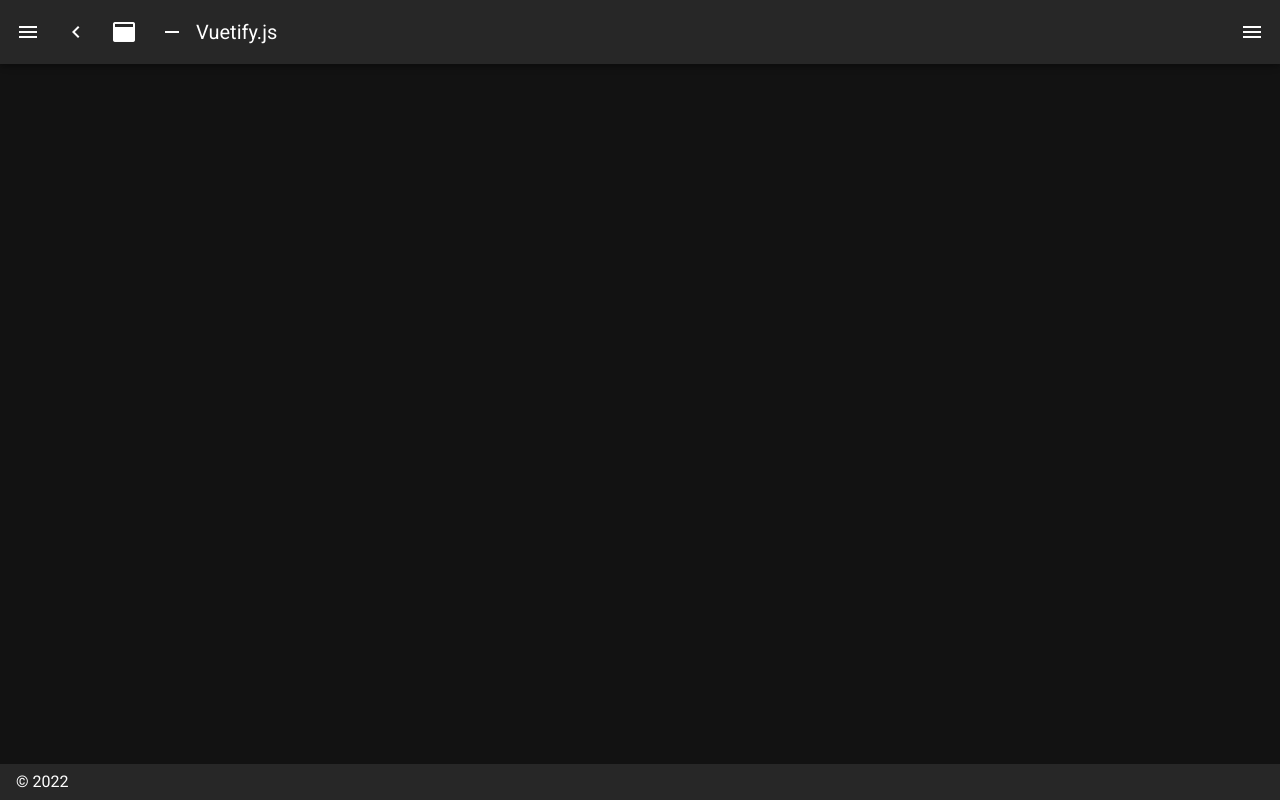
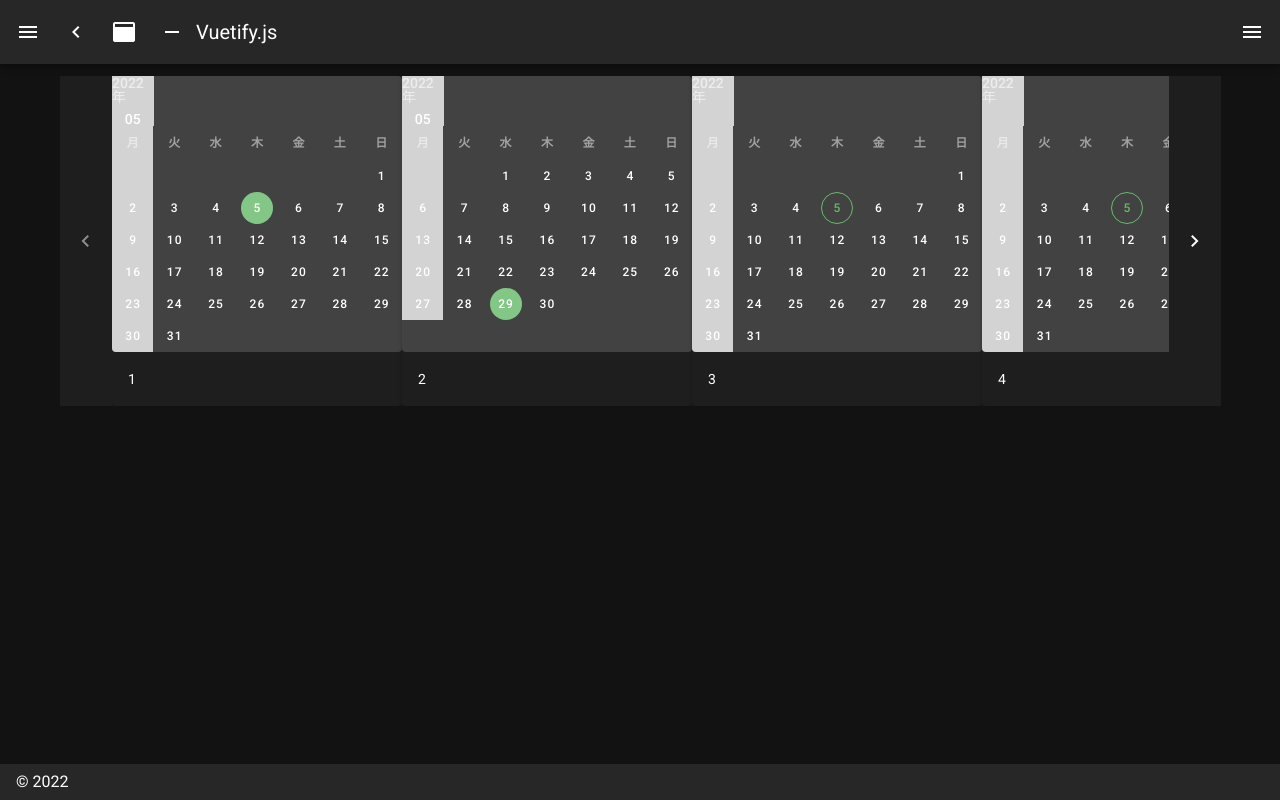
Before and after one commit to suvashisha/nuxt-with-vuetify, a Nuxt app: page /sample123 in a window 1280 px wide. Before the commit this address had no page. Built offline with nearby package versions, Linux system fonts and the light colour scheme; what vue-horizontal-list would draw is missing.

Commit message:
cal scroll

```diff
--- /dev/null
+++ b/pages/sample123.vue
@@ -0,0 +1,96 @@
+<template>
+  <v-sheet>
+    <v-slide-group multiple show-arrows>
+      <v-slide-item v-for="n in 6" :key="n">
+        <!-- <v-card style="margin: 0 0 0 0; width: 320px; height: 240px;"> -->
+         <v-card>
+          <v-date-picker
+              v-model="$data['picker' + n]"
+              :first-day-of-week="1"
+              color="green lighten-1"
+              header-color="theme--dark"
+              locale="ja-jp"
+              :day-format="(date) => new Date(date).getDate()"
+              :title-date-format="getTitleDateFormat"
+            ></v-date-picker>
+          <v-card-text class="text--primary">
+           {{ n }}
+          </v-card-text>
+        </v-card>
+      </v-slide-item>
+    </v-slide-group>
+  </v-sheet>
+</template>
+
+<script>
+export default {
+  name: "sample123",
+  data() {
+    return {
+      // picker1: new Date(Date.now() - new Date().getTimezoneOffset() * 60000)
+      //   .toISOString()
+      //   .substr(0, 10),
+      //   picker2: '2022-06-01',
+
+        picker1: new Date().toISOString().substr(0, 10),
+        picker2: '2022-06-29'
+    };
+  },
+  methods: {
+    getTitleDateFormat(isoDate) {
+      console.log("getTitleDateFormat: " + isoDate);
+      return new Date().toISOString().substr(5, 2);
+    },
+  },
+
+};
+</script>
+
+<style scoped>
+>>> .v-window__next,
+>>> .v-window__prev {
+  top: 0%;
+  height: 400px;
+  border-top-left-radius: 0%;
+  border-top-right-radius: 0%;
+  border-bottom-right-radius: 0%;
+  border-bottom-left-radius: 0%;
+  margin: 0%;
+}
+>>> .v-window__next .v-btn,
+>>> .v-window__prev .v-btn {
+  top: calc(50% - 20px);
+}
+>>> .v-date-picker-header {
+  display: none;
+}
+>>> .v-date-picker-title__date {
+  font-size: 14px;
+}
+
+>>> .v-picker__title {
+  background: #424242;
+}
+>>> .v-date-picker-title {
+  width: 41.5px;
+  align-items: center;
+}
+>>> .v-picker__title {
+  padding: 0 0 0 0;
+}
+>>> .v-date-picker-table {
+  padding: 0px;
+  height: 226px;
+}
+
+>>> .v-date-picker-title,
+>>> .v-date-picker-table--date th:nth-child(1),
+>>> .v-date-picker-table--date td:nth-child(1) {
+  background-color: lightgray;
+}
+
+>>> .v-date-picker-table table{
+  border-spacing: 0px !important;
+}
+
+</style>
```
